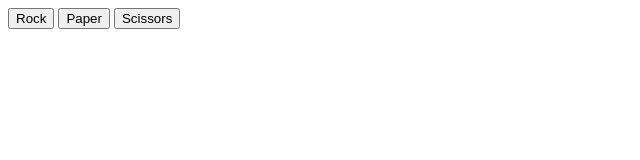
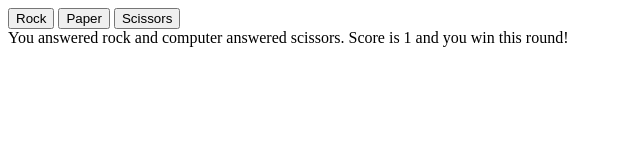
Before and after one commit to GalicIvan/RockPaperScissors, a plain HTML site: page index.html in a window 1280 px wide. Both pictures are taken after a click on the button "Rock". Shown: the whole page, without its empty margins (0-640 px from the left). Drawn offline with Linux system fonts and the light colour scheme.

Commit message:
Finished basic UI for game

```diff
--- a/index.html
+++ b/index.html
@@ -7,9 +7,11 @@
     <title>Document</title>
 </head>
 <body>
-    <button class="btn__rock">Rock</button>
-    <button class="btn__paper">Paper</button>
-    <button class="btn__scissors">Scissors</button>
+    <div class="container">
+        <button class="btn__rock">Rock</button>
+        <button class="btn__paper">Paper</button>
+        <button class="btn__scissors">Scissors</button>
+    </div>
     <script src="script.js"></script>
 </body>
 </html>
--- a/script.js
+++ b/script.js
@@ -3,6 +3,8 @@ let playerSelection
 let computerSelection
 let playerScore = 0
 let computerScore = 0
+let divAnswer = document.createElement('div')
+const container = document.querySelector('.container')
 
 function getComputerChoice() {
     let choices = ["rock", "paper", "scissors"]
@@ -64,9 +66,6 @@ buttonScissors.addEventListener('click', () => {
 })
 
 function game() {
-
-//    for (let i = 0; i < 5; i++) {
-//        let playerSelection = prompt("Input your answer: ")
     const computerSelection = getComputerChoice()
     playRound(playerSelection, computerSelection)
 
@@ -76,8 +75,12 @@ function game() {
         computerScore++
     }
     let message = `You answered ${playerSelection} and computer answered ${computerSelection}. Score is ${playerScore} and ${answer} this round!`
-        console.log(message)
+    divAnswer.textContent = message
+    container.appendChild(divAnswer)
+
+    if (playerScore == 5) {
+        divAnswer.textContent = `You Win this round!!! You had 5 and computer had ${computerScore}`
+    } else if (computerScore == 5) {
+        divAnswer.textContent = `you lose this round... Computer had 5, and you had ${playerScore} `
     }
-
-//}
-console.log(game())
+}
```
Lines whose indentation alone changed are shown as unchanged.
